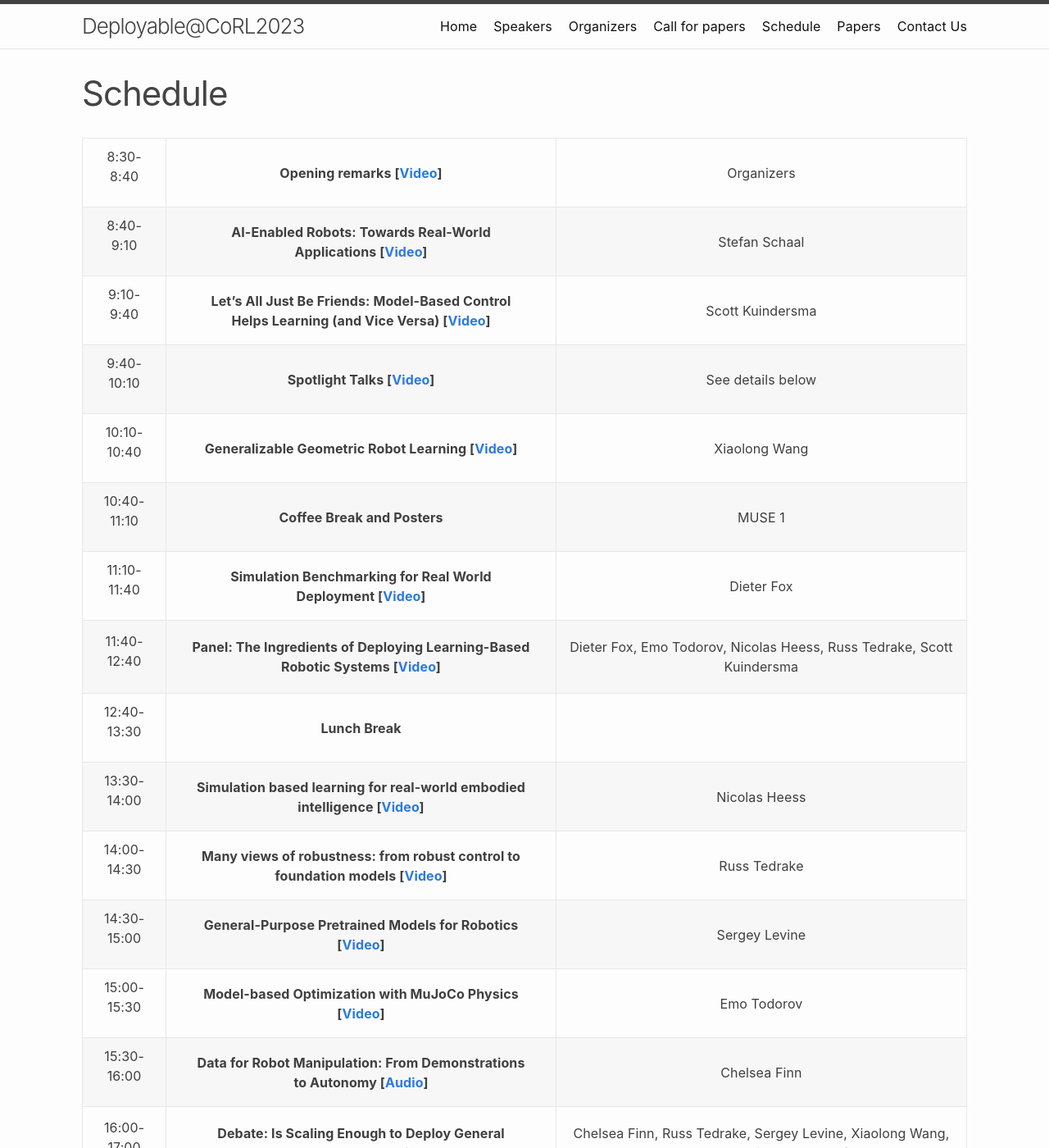
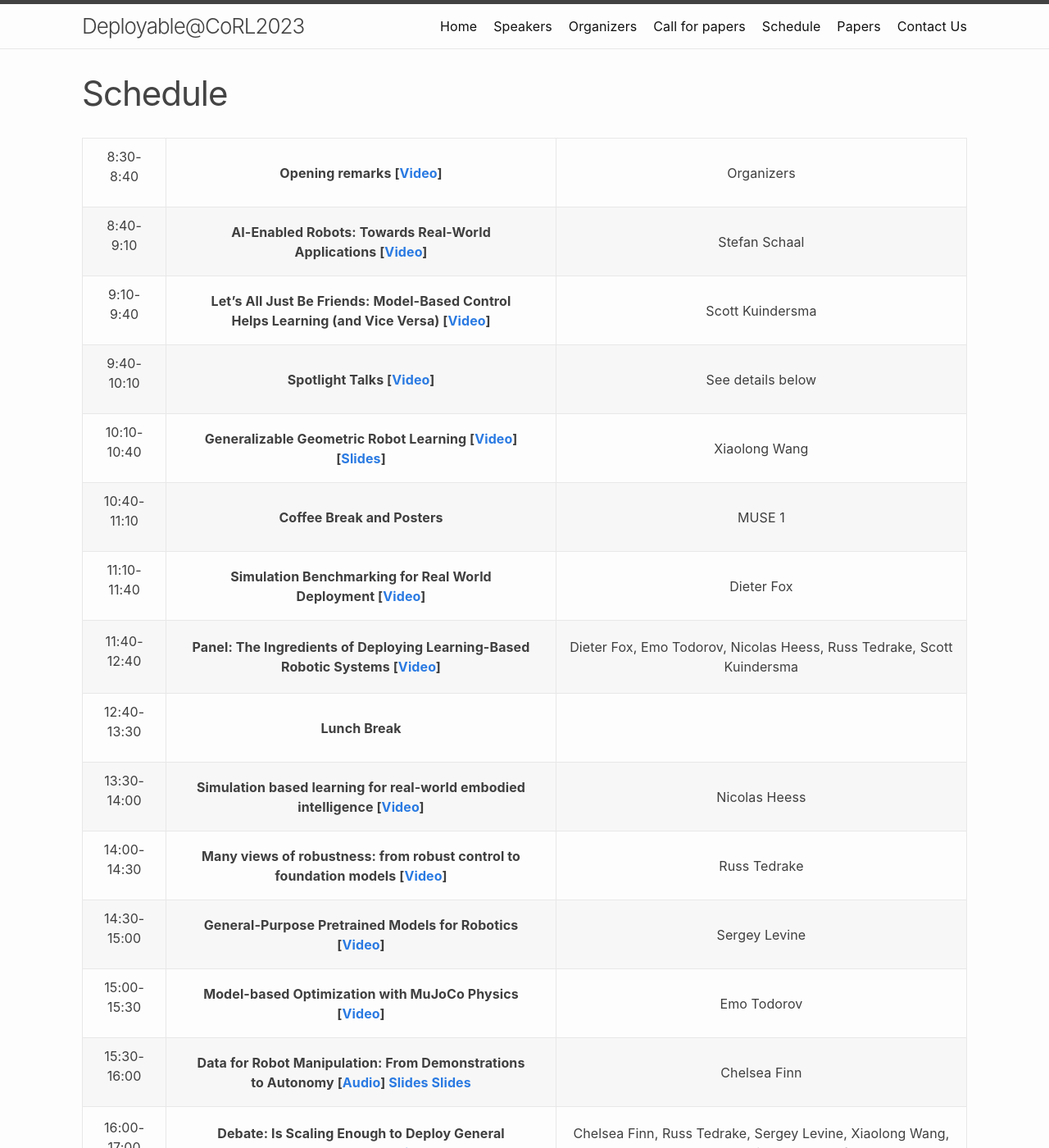
Before and after one commit to corl2023deployable/corl2023deployable.github.io, a Jekyll site: the page built from schedule.md, in a window 1280 px wide and 1400 px high. Shown: the whole window at 82% size. Built offline with Jekyll 4.4.1, drawn with Linux system fonts in a browser that asks for light colours.

Commit message:
added slides

```diff
--- a/_layouts/schedule.html
+++ b/_layouts/schedule.html
@@ -29,9 +29,14 @@ layout: default
 						  [<a href="{{ scheduleitem.audio_url }}" target="_blank">Audio</a>]
 							{% endif %}
 						  {% if scheduleitem.slides %}
-						  [<a href="{{ scheduleitem.slides }}" target="_blank">Slides</a>]
-							{% endif %}
-						</b>
+						  <a href="{{ scheduleitem.slides | prepend: '/assets/slides/' | prepend: site.baseurl | prepend: site.url }}" target="_blank">Slides</a>
+						  {% endif %}
+						  {% if scheduleitem.slides %}
+						  <a href="{{ scheduleitem.slides | prepend: '/assets/slides/' | prepend: site.baseurl | prepend: site.url }}" target="_blank">Slides</a>
+						  {% endif %}
+						  {% if scheduleitem.slides_url %}
+						  [<a href="{{ scheduleitem.slides_url }}" target="_blank">Slides</a>]
+						  {% endif %}
 					  </div>
 		        </td>
 		        <td>
```
Also changed, not shown: _schedule/talk_04.md (+2 -1 lines), _schedule/talk_13.md (+2 -0 lines), 2 other files.
